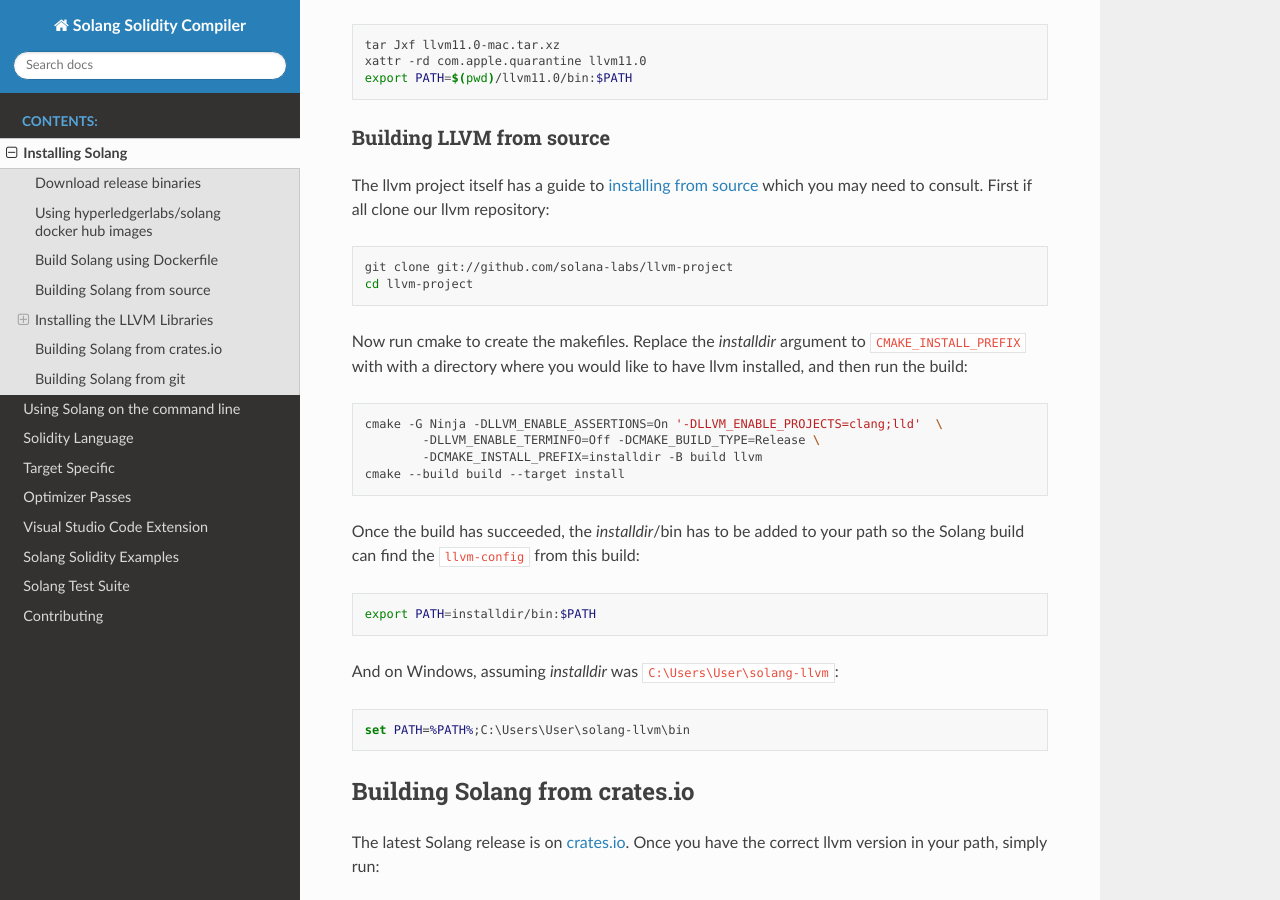
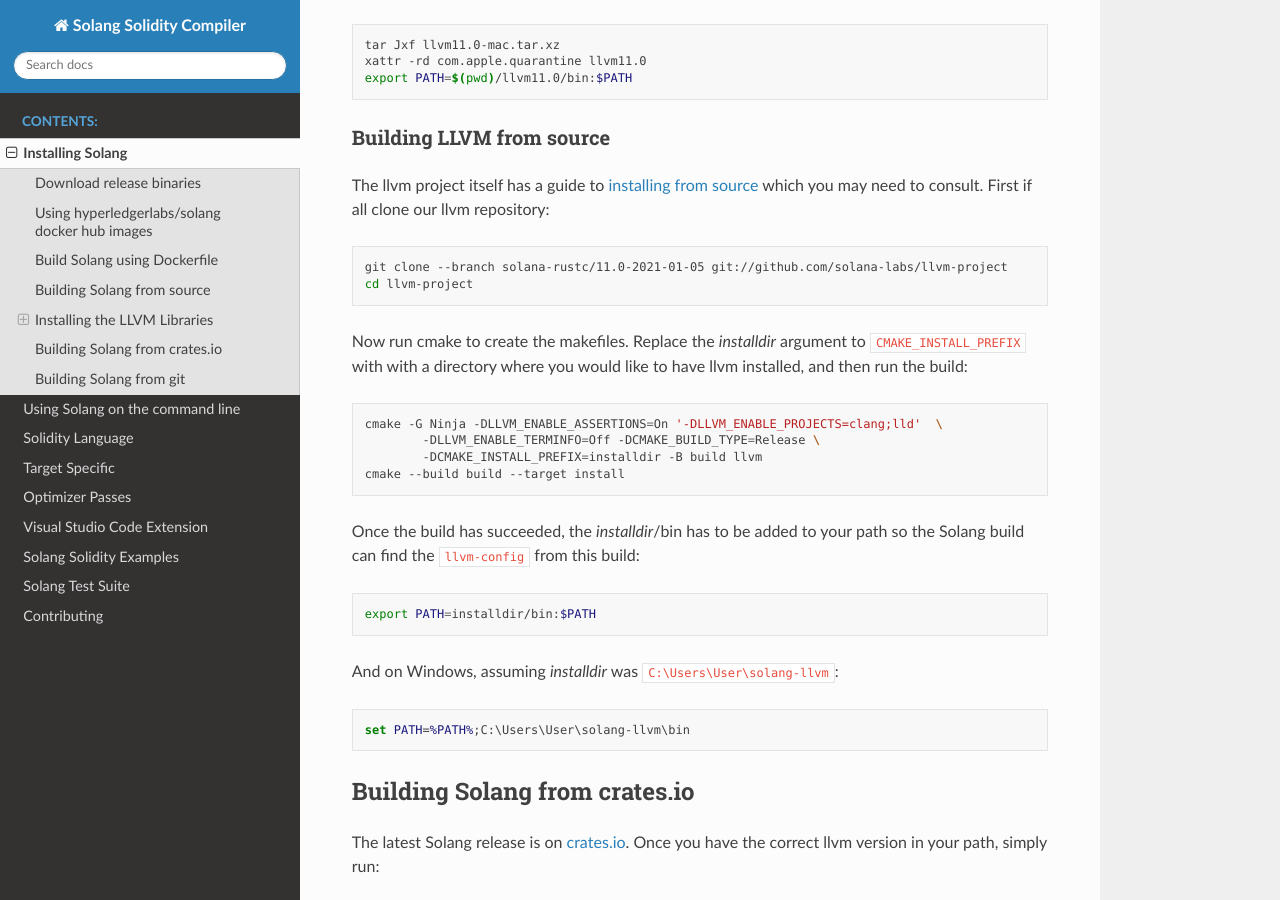
Before and after one commit to hyperledger-solang/solang, a Sphinx documentation site: the page built from docs/installing.rst, in a window 1280 px wide and 900 px high, scrolled down 2191 px. Built offline with Sphinx 7.4.7 and the Read the Docs theme 2.0.0, drawn with Linux system fonts in a browser that asks for light colours.

Commit message:
Ensure the llvm 11 branch is checked out
Signed-off-by: Sean Young <sean@mess.org>

```diff
--- a/docs/installing.rst
+++ b/docs/installing.rst
@@ -122,7 +122,7 @@
 
 .. code-block:: bash
 
-	git clone git://github.com/solana-labs/llvm-project
+	git clone --branch solana-rustc/11.0-2021-01-05 git://github.com/solana-labs/llvm-project
 	cd llvm-project
 
 Now run cmake to create the makefiles. Replace the *installdir* argument to ``CMAKE_INSTALL_PREFIX`` with with a directory where you would like to have llvm installed, and then run the build:
```
Also changed, not shown: 3 other files.
